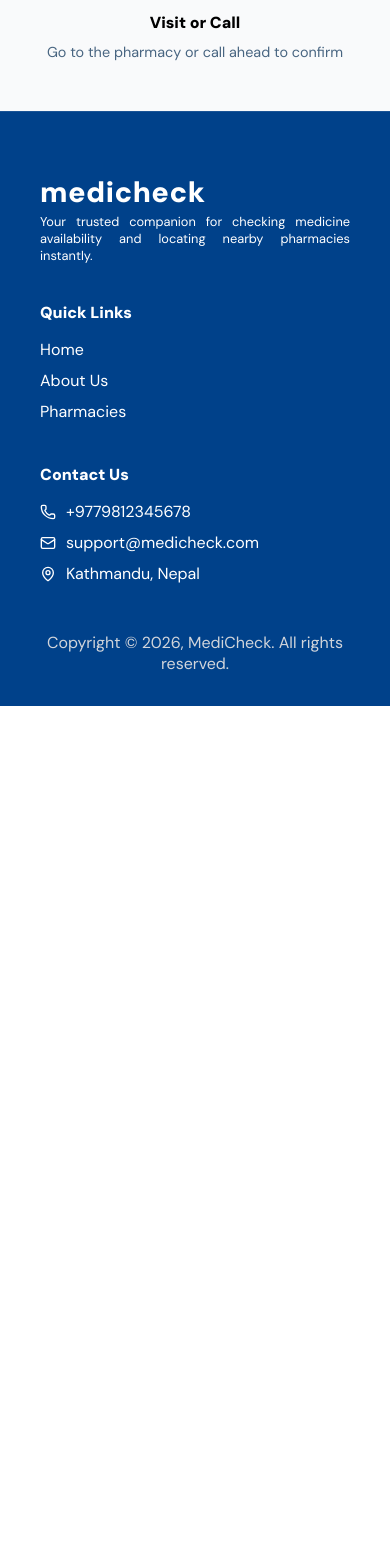
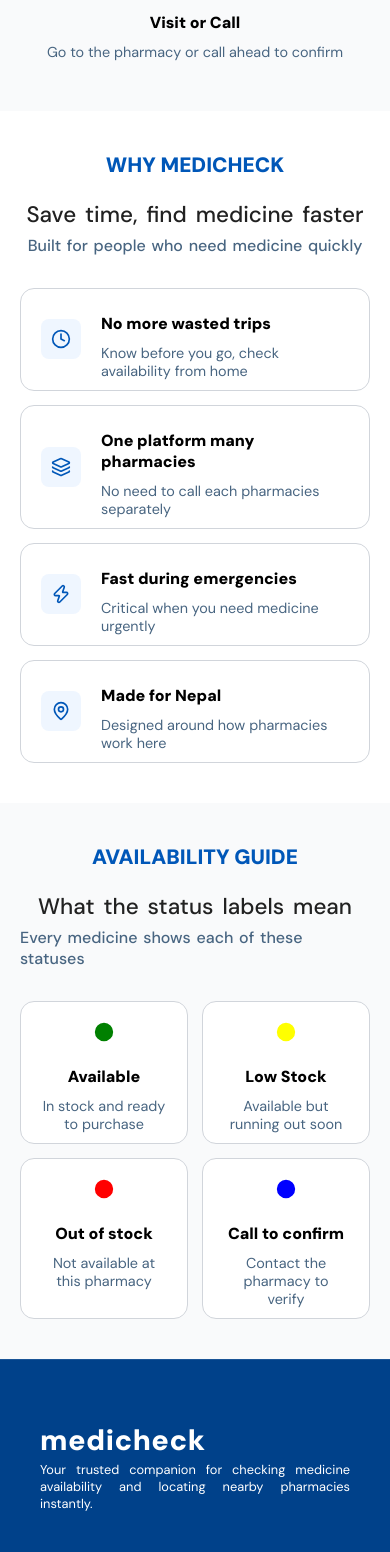
Before and after one commit to satyam-th/MediCheck, a React app in the folder frontend/: page / in a window 390 px wide. Shown: the part 1673-3225 px from the top of the page. Before the commit the page ends 2379 px from the top, so only its background shows below. Built offline with nearby package versions, Linux system fonts and the light colour scheme; the HTML template or start-up script is replaced by a standard one.

Commit message:
add why-medicheck and availability-guide section in home page

```diff
--- /dev/null
+++ b/frontend/src/components/user/home/GuideSection/Guide.jsx
@@ -0,0 +1,34 @@
+import styles from './Guide.module.css'
+
+import { Circle } from 'lucide-react';
+export default function Guide(){
+    const guides = [
+        {icon: <Circle fill='green' color="green" size={30}/>, title: "Available", description: "In stock and ready to purchase"},
+        {icon: <Circle fill='yellow' color="yellow" size={30}/>, title: "Low Stock", description: "Available but running out soon"},
+        {icon: <Circle fill='red' color="red" size={30}/>, title: "Out of stock", description: "Not available at this pharmacy"},
+        {icon: <Circle fill='blue' color="blue" size={30}/>, title: "Call to confirm", description: "Contact the pharmacy to verify"}
+    ];
+    return(
+        <>
+        <div className={styles.mainContainer}>
+            <div className={styles.headingContents}>
+                <p className={styles.firstHeading}>AVAILABILITY GUIDE</p>
+                <p className={styles.secondHeading}>What the status labels mean</p>
+                <p className={styles.thirdHeading}>Every medicine shows each of these statuses</p>
+            </div>
+
+            <div className={styles.guideCard}>
+                {guides.map((guide)=>(
+
+                    <div className={styles.guideContents} key={guide.title}>
+                        <div className={styles.icon}>{guide.icon}</div>
+                        <p className={styles.title}>{guide.title}</p>
+                        <p className={styles.description}>{guide.description}</p>
+                    </div>
+
+                ))}
+            </div>
+        </div>
+        </>
+    );
+}
--- /dev/null
+++ b/frontend/src/components/user/home/GuideSection/Guide.module.css
@@ -0,0 +1,122 @@
+.mainContainer{
+    padding: 40px 60px ;
+    background-color: var(--shadow);
+}
+
+.headingContents{
+    display: flex;
+    flex-direction: column;
+    align-items: center;
+    gap: 10px;
+    color: var(--text-color-primary);
+}
+
+.firstHeading, .secondHeading, .thirdHeading{
+    margin: 0;
+}
+
+.firstHeading{
+    color: var(--primary);
+    font-weight: 900;
+    font-size: 1.6rem;
+}
+
+.secondHeading{
+    font-size: 2rem;
+    font-weight: 500;
+    word-spacing: 0.2rem;
+    margin-top: 1rem;
+}
+
+.thirdHeading{
+    font-size: 1.2rem;
+    font-weight: 500;
+    color: var(--text-color-secondary);
+    word-spacing: 0.1rem;
+}
+
+/* cards */
+.guideCard{
+    display: flex;
+    margin-top: 4rem;
+    gap: 20px;
+    flex-wrap: wrap;
+}
+
+.guideContents{
+    display: flex;
+    flex-direction: column;
+    align-items: center;
+    text-align: center;
+    background-color: white;
+    border: 1px solid var(--border);
+    border-radius: 14px;
+    padding: 20px 40px;
+    flex: 1;
+
+}
+
+.title, .description{
+    margin: 0;
+}
+.icon{
+    padding: 10px;
+    width: 40px;
+    height: 40px;
+    display: flex;
+    align-items: center;
+    justify-content: center;
+}
+
+.title{
+    font-weight: 600;
+    font-size: 1.2rem;
+    margin-top: 20px;
+}
+
+.description{
+    color: var(--text-color-secondary);
+    margin-top: 10px;
+}
+
+@media(max-width: 768px){
+    .mainContainer{
+        padding: 40px 20px ;
+    }
+
+    .firstHeading{
+        font-size: 1.3rem;
+    }
+
+    .secondHeading{
+        font-size: 1.4rem;
+        margin-top: 1rem;
+    }
+
+    .headingContents{
+        gap: 6px;
+    }
+
+    .thirdHeading{
+        font-size: 1rem;
+    }
+
+    .guideCard{
+        margin-top: 2rem;
+        gap: 14px;
+    }
+
+    .guideContents{
+        padding: 10px 20px;
+        min-width: 150px;
+    }
+
+    .title{
+        font-size: 1rem;
+        margin-top: 14px;
+    }
+
+.description{
+        font-size: 0.9rem;
+    }
+}
--- /dev/null
+++ b/frontend/src/components/user/home/WhyMedicheckSection/WhyMedicheck.jsx
@@ -0,0 +1,36 @@
+import styles from './WhyMedicheck.module.css'
+
+import {Clock, Zap, MapPin, Layers} from 'lucide-react';
+export default function WhyMedicheck(){
+    const whyMedichecks = [
+        {icon: <Clock size={30}/>, title: "No more wasted trips", description: "Know before you go, check availability from home"},
+        {icon: <Layers size={30}/>, title: "One platform many pharmacies", description: "No need to call each pharmacies separately"},
+        {icon: <Zap size={30}/>, title: "Fast during emergencies", description: "Critical when you need medicine urgently"},
+        {icon: <MapPin size={30}/>, title: "Made for Nepal", description: "Designed around how pharmacies work here"}
+    ];
+    return(
+        <>
+            <div className={styles.mainContainer}>
+                <div className={styles.headingContents}>
+                    <p className={styles.firstHeading}>WHY MEDICHECK</p>
+                    <p className={styles.secondHeading}>Save time, find medicine faster</p>
+                    <p className={styles.thirdHeading}>Built for people who need medicine quickly</p>
+                </div>
+
+                <div className={styles.whyMedicheckCard}>
+                    {whyMedichecks.map((whyMedicheck) => (
+
+                        <div className={styles.whyMedicheckContents} key={whyMedicheck.title}>
+                            <div className={styles.icon}>{whyMedicheck.icon}</div>
+                            <div className={styles.contents}>
+                                <p className={styles.title}>{whyMedicheck.title}</p>
+                                <p className={styles.description}>{whyMedicheck.description}</p>
+                            </div>
+                        </div>
+
+                    ))}
+                </div>
+            </div>
+        </>
+    );
+}
--- /dev/null
+++ b/frontend/src/components/user/home/WhyMedicheckSection/WhyMedicheck.module.css
@@ -0,0 +1,124 @@
+.mainContainer{
+    padding: 40px 60px ;
+}
+
+.headingContents{
+    display: flex;
+    flex-direction: column;
+    align-items: center;
+    gap: 10px;
+    color: var(--text-color-primary);
+}
+
+.firstHeading, .secondHeading, .thirdHeading{
+    margin: 0;
+}
+
+.firstHeading{
+    color: var(--primary);
+    font-weight: 900;
+    font-size: 1.6rem;
+}
+
+.secondHeading{
+    font-size: 2rem;
+    font-weight: 500;
+    word-spacing: 0.2rem;
+    margin-top: 1rem;
+}
+
+.thirdHeading{
+    font-size: 1.2rem;
+    font-weight: 500;
+    color: var(--text-color-secondary);
+    word-spacing: 0.1rem;
+}
+
+/* cards */
+.whyMedicheckCard{
+    display: flex;
+    margin-top: 4rem;
+    gap: 20px;
+    flex-wrap: wrap;
+}
+
+.whyMedicheckContents{
+    display: flex;
+    /* flex-direction: column; */
+    align-items: center;
+    gap: 20px;
+    border: 1px solid var(--border);
+    border-radius: 14px;
+    padding: 20px 40px;
+    min-width: 600px;
+    flex: 1;
+
+}
+
+.title, .description{
+    margin: 0;
+}
+.icon{
+    color: var(--primary);
+    background-color:  #EFF6FF;
+    border-radius: 8px;
+    padding: 10px;
+    width: 40px;
+    height: 40px;
+    display: flex;
+    align-items: center;
+    justify-content: center;
+}
+
+.title{
+    font-weight: 600;
+    font-size: 1.2rem;
+    /* margin-top: 20px; */
+}
+
+.description{
+    color: var(--text-color-secondary);
+    margin-top: 10px;
+}
+
+@media(max-width: 768px){
+    .mainContainer{
+        padding: 40px 20px ;
+    }
+
+    .firstHeading{
+        font-size: 1.3rem;
+    }
+
+    .secondHeading{
+        font-size: 1.4rem;
+        margin-top: 1rem;
+    }
+
+    .headingContents{
+        gap: 6px;
+    }
+
+    .thirdHeading{
+        font-size: 1rem;
+    }
+
+    .whyMedicheckCard{
+        margin-top: 2rem;
+        gap: 14px;
+    }
+
+    .whyMedicheckContents{
+        padding: 10px 20px;
+        min-width: 300px;
+    }
+
+    .title{
+        font-size: 1rem;
+        margin-top: 14px;
+    }
+
+.description{
+        font-size: 0.9rem;
+    }
+}
--- a/frontend/src/pages/user/Home/Home.jsx
+++ b/frontend/src/pages/user/Home/Home.jsx
@@ -3,6 +3,8 @@
 import HeroSection from '../../../components/user/home/HeroSection/HeroSection';
 import QuickFeatures from "../../../components/user/home/QuickFeaturesSection/QuickFeatures";
 import Working from "../../../components/user/home/Working/Working";
+import WhyMedicheck from '../../../components/user/home/WhyMedicheckSection/WhyMedicheck'
+import Guide from '../../../components/user/home/GuideSection/Guide'
 
 import styles from '../Home/Home.module.css'
 export default function Home(){
@@ -14,6 +16,8 @@
                 <HeroSection/>
                 <QuickFeatures/>
                 <Working/>
+                <WhyMedicheck/>
+                <Guide/>
             </main>
             <Footer/>
         </div>
```
